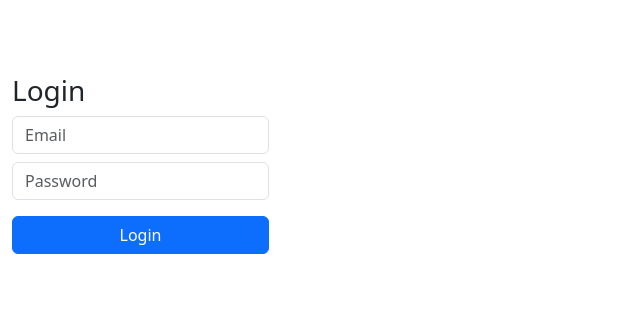
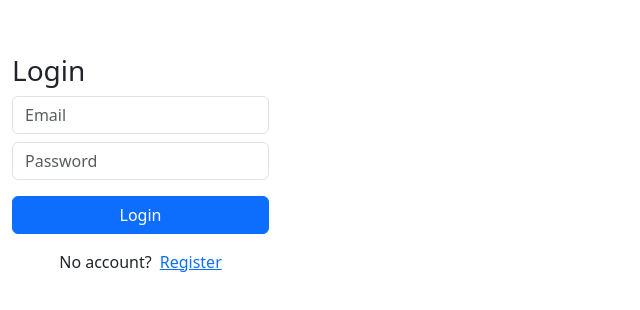
Before and after one commit to tonyakolb/user-management, a React app in the folder frontend/: page /login in a window 1280 px wide. Shown: the part 260-570 px from the top of the page, without its empty margins (0-640 px from the left). Built offline with nearby package versions, Linux system fonts and the light colour scheme; no server answers; the HTML template or start-up script is replaced by a standard one.

Commit message:
Add register button on login page

```diff
--- a/frontend/src/pages/Login.tsx
+++ b/frontend/src/pages/Login.tsx
@@ -1,4 +1,5 @@
 import { useState } from 'react';
+import { Link } from 'react-router-dom';
 import api from '../api';
 
 export default function Login() {
@@ -29,6 +30,12 @@ export default function Login() {
       <button className="btn btn-primary w-100" onClick={submit}>
         Login
       </button>
+
+      <div className="text-center mt-3">
+        <span className="me-2">No account?</span>
+        <Link to="/register">Register</Link>
+      </div>
+
     </div>
   );
 }
```
